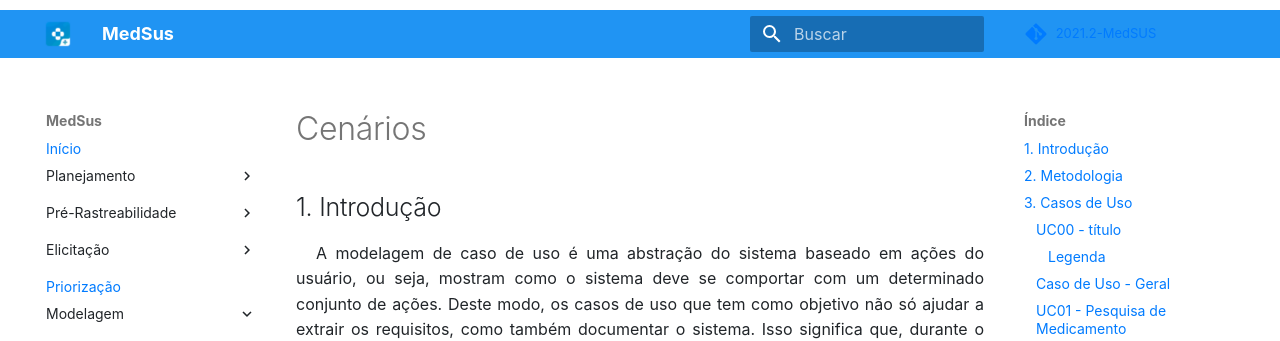
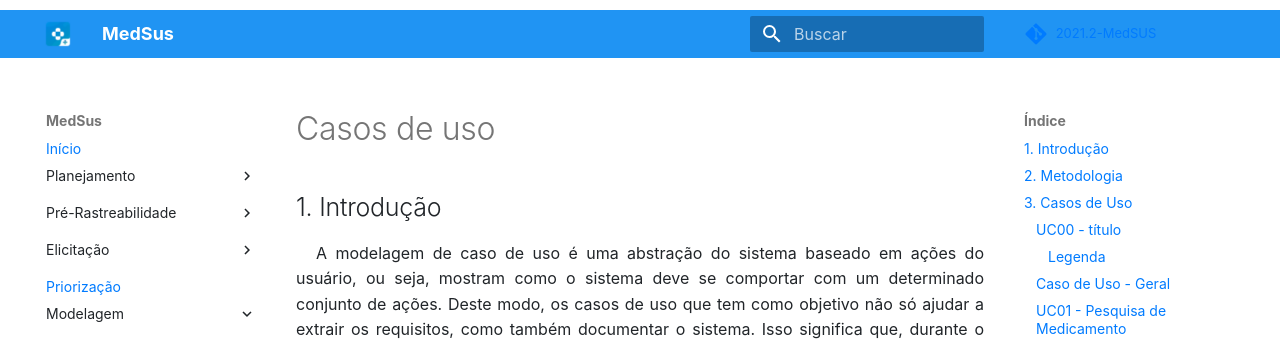
Before and after one commit to Requisitos-de-Software/2021.2-MedSUS, an MkDocs documentation site: the page built from docs/modeling/usecase.md, in a window 1280 px wide and 900 px high. Shown: the top 341 px of the window. Built offline with MkDocs 1.6.1 and Material for MkDocs 9.7.7, drawn with Linux system fonts in a browser that asks for light colours; some web fonts are replaced; comment, search, counter and statistics services are not loaded.

Commit message:
[HOTFIX] change title

```diff
--- a/docs/modeling/usecase.md
+++ b/docs/modeling/usecase.md
@@ -1,4 +1,4 @@
-# Cenários
+# Casos de uso
 
 ## 1. Introdução
 
```
